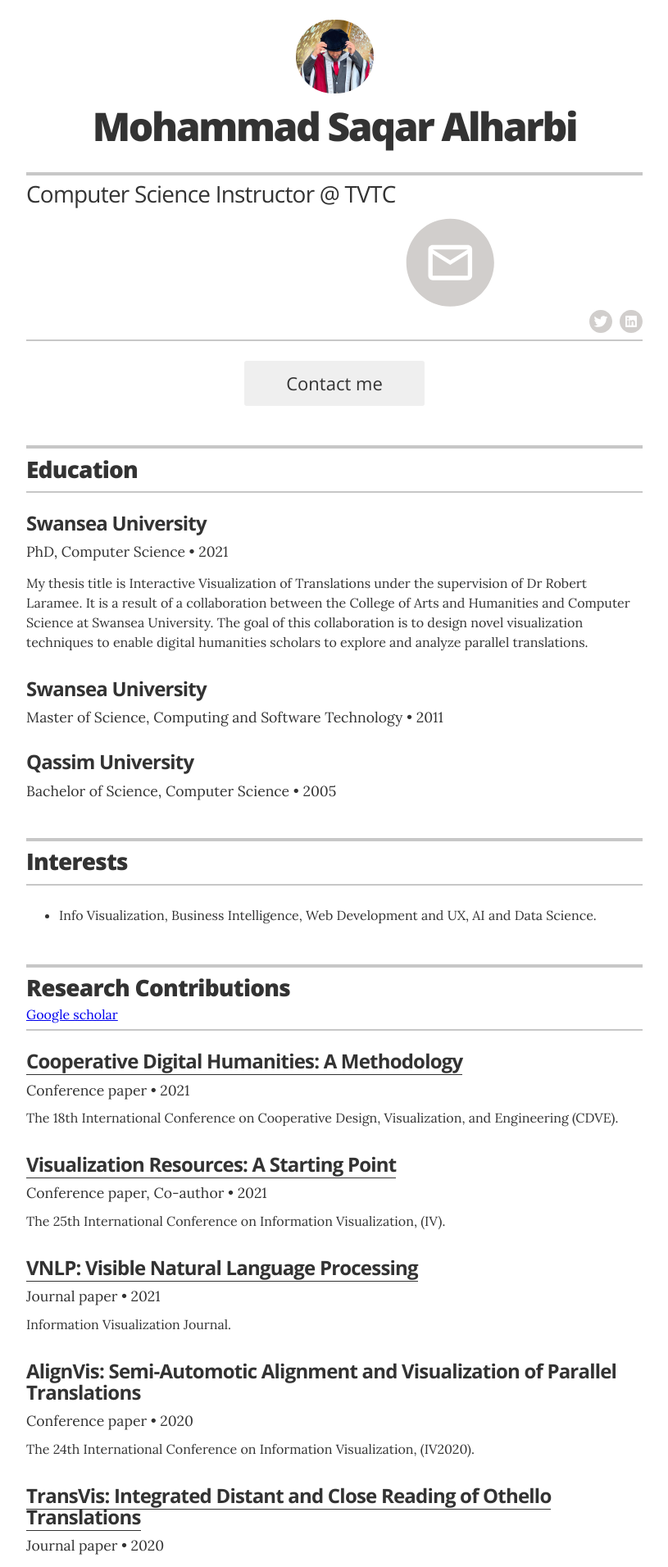
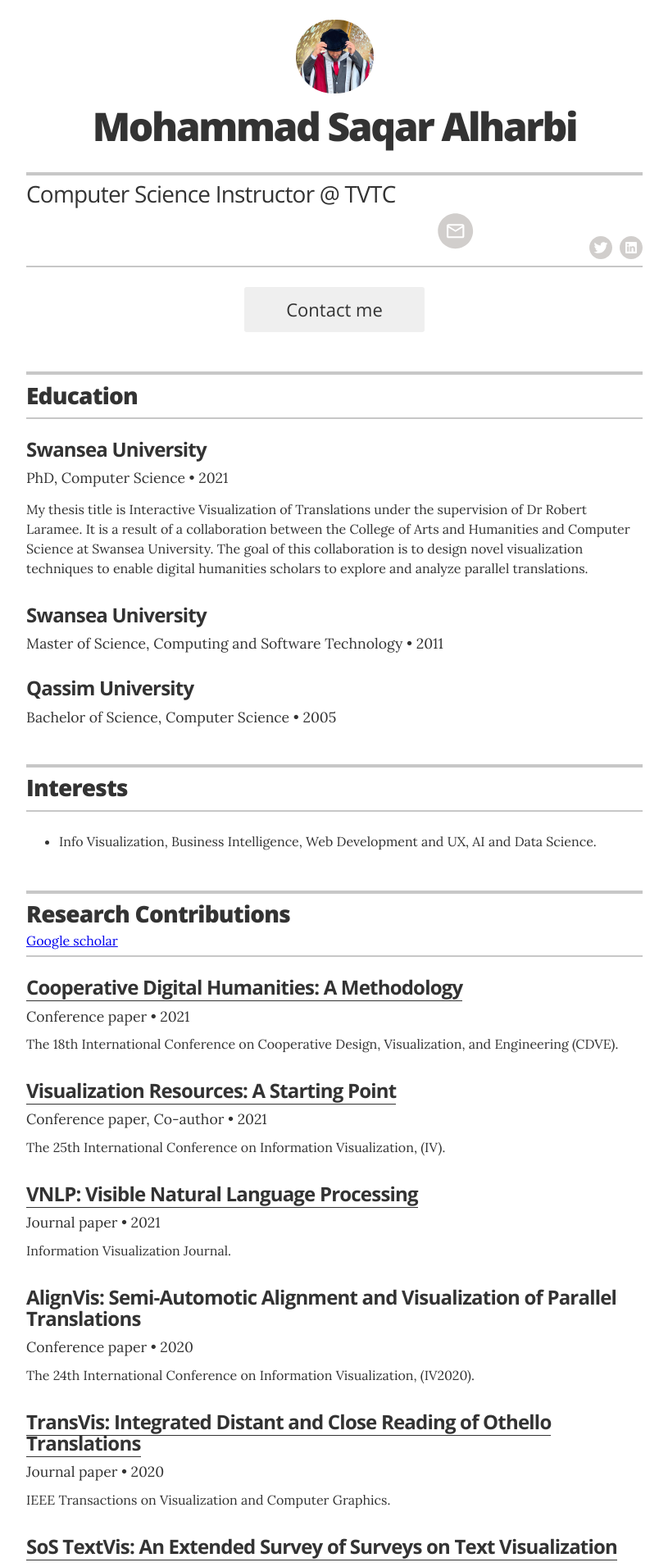
Before and after one commit to msalharbi/msalharbi.github.io, a Jekyll site: the page built from index.html, in a window 1280 px wide. Shown: the top 1911 px of the page at 82% size, without its empty margins (232-1047 px from the left). Built offline with Jekyll 4.4.1, drawn with Linux system fonts in a browser that asks for light colours.

Commit message:
Added Email contact icon

```diff
--- a/_includes/icons/icon-email.html
+++ b/_includes/icons/icon-email.html
@@ -1,3 +1,3 @@
-<svg width="50%" height="50%" viewBox="0 0 28 28" fill="none" xmlns="http://www.w3.org/2000/svg" preserveAspectRatio="none">
+<svg width="20%" height="20%" viewBox="0 0 28 28" fill="none" xmlns="http://www.w3.org/2000/svg" preserveAspectRatio="none">
    <path fill-rule="evenodd" clip-rule="evenodd" d="M22 12C22 17.5228 17.5228 22 12 22C6.47715 22 2 17.5228 2 12C2 6.47715 6.47715 2 12 2C17.5228 2 22 6.47715 22 12ZM7.005 9C7.005 8.45 7.45 8 8 8H16C16.55 8 17 8.45 17 9V15C17 15.55 16.55 16 16 16H8C7.45 16 7 15.55 7 15L7.005 9ZM12 12.5L8.00001 9.99997V15H16V9.99997L12 12.5ZM12 11.5L8.00001 9.00001H16L12 11.5Z" fill="#D1CECC"/>
    </svg>
```
